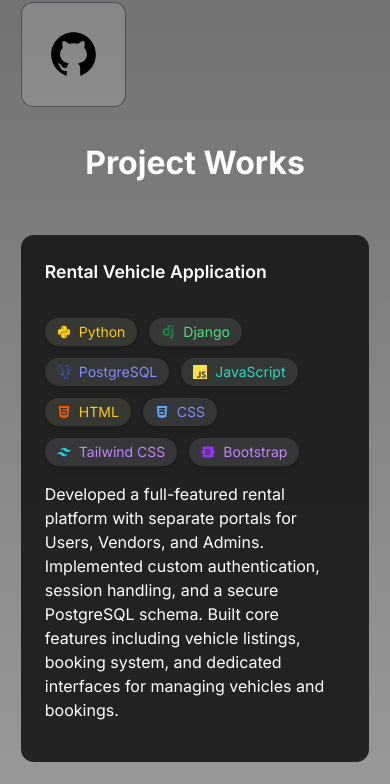
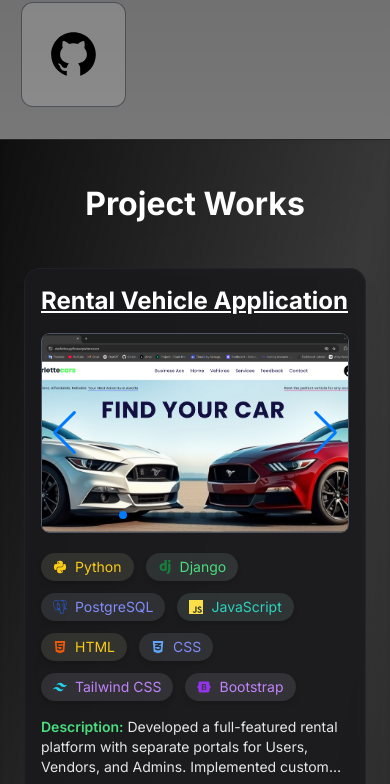
Before and after one commit to jdmkd/my-portfolio, a Next.js app: page / in a window 390 px wide. Shown: the part 2336-3120 px from the top of the page. Built offline with nearby package versions, Linux system fonts and the light colour scheme.

Commit message:
feat: improve project display, loader UX, and responsiveness

```diff
--- a/src/components/Projects/ProjectCard.jsx
+++ b/src/components/Projects/ProjectCard.jsx
@@ -1,43 +1,76 @@
+"use client";
 import Image from "next/image";
+import Link from "next/link";
+import React, { useState } from "react";
 import Tagline from "../../widgets/Tagline";
 import TechTags from "./TechTags";
-import Link from "next/link";
+import { Swiper, SwiperSlide } from "swiper/react";
+import { Navigation, Pagination } from "swiper/modules";
+import "swiper/css";
+import "swiper/css/navigation";
+import "swiper/swiper-bundle.css";
 
-const ProjectCard = ({ item }) => (
-  <div className="relative rounded-[.8rem] overflow-hidden bg-neutral-900/90 hover:bg-gray-900/70 cursor-pointer transition-all duration-500 ease-in-out transform hover:scale-105">
-    <Link href={`/projects/${item.id}`}>
-        <div className="p-6 xl:p-13">
-          <div className="flex items-center justify-between max-w-[27rem] mb-8 md:mb-[2rem] text-[1.1rem] font-semibold">
-            <h2>{item.title}</h2>
+const ProjectCard = ({ item }) => {
+  const [isLoading, setIsLoading] = useState(false);
+
+  const handleNavigate = () => {
+    setIsLoading(true);
+  };
+
+  return (
+    <div className="py-4 px-4 md:px-6 md:py-6 flex flex-col justify-between h-full w-full max-w-lg mx-auto bg-[#1c1c1e]/80 hover:bg-[#2d2d31b8] border border-gray-700/20 rounded-2xl text-white shadow-xl hover:shadow-white-200/10 transition-all duration-500 hover:scale-[1.010] backdrop-blur-sm">
+      {/* Title */}
+      <h2 className="text-2xl font-bold mb-4 text-white underline">{item.title}</h2>
+
+      {/* Image Carousel */}
+      {item.images?.length > 0 && (
+        <div className="mb-5 rounded-lg overflow-hidden">
+          <Swiper
+            spaceBetween={20}
+            slidesPerView={1}
+            navigation
+            pagination={{ clickable: true }}
+            loop
+            modules={[Navigation, Pagination]}
+          >
+            {item.images.map((image, index) => (
+              <SwiperSlide key={index}>
+                <img
+                  src={image.src}
+                  alt={`Project ${index + 1}`}
+                  className="w-full h-[200px] object-cover rounded-lg border border-gray-600"
+                />
+              </SwiperSlide>
+            ))}
+          </Swiper>
         </div>
+      )}
 
+      {/* Tech Tags */}
       <TechTags tags={item.tech_stack} />
 
-          <p className="body-2 my-[1rem]">{item.about}</p>
+      {/* Description */}
+      <p className="text-sm text-gray-200 mt-4 line-clamp-3">
+        <span className="text-green-400 font-semibold">Description:</span> {item.about}
+      </p>
 
-          {/* <div className="flex gap-4 mt-4">
-            {item.live_demo && (
+      {/* Read More */}
+      <div className="mt-5 flex items-center gap-2">
         <Link
-                href={item.live_demo}
-                className="text-sm underline text-blue-500 hover:text-blue-300"
-                target="_blank"
-                rel="noopener noreferrer"
+          href={`/projects/${item.id}`}
+          prefetch={true}
+          onClick={handleNavigate}
+          className="text-sm text-blue-400 hover:text-blue-300 underline"
         >
-                Live Demo
+          Read More →
         </Link>
+
+        {isLoading && (
+          <span className="ml-2 inline-block w-4 h-4 border-2 border-blue-400 border-t-transparent rounded-full animate-spin" />
         )}
-            <Link
-              href={item.code}
-              className="text-sm underline text-blue-500 hover:text-blue-300"
-              target="_blank"
-              rel="noopener noreferrer"
-            >
-              Github Code
-            </Link>
-          </div> */}
       </div>
-    </Link>
     </div>
   );
+};
 
 export default ProjectCard;
--- a/src/components/Projects/Projects.jsx
+++ b/src/components/Projects/Projects.jsx
@@ -1,29 +1,19 @@
-import Button from "../../widgets/Button";
-import Heading from "../../widgets/Heading";
-import Tagline from "../../widgets/Tagline";
-import { check2, grid, loading1 } from "../../assets";
-// import { Gradient } from "../design/Roadmap";
-import Image from "next/image";
-
 import {projectData} from "./project_data"
 import ProjectCard from "./ProjectCard";
 
 const Projects = () => (
-  <section id="projects" className="relative my-[2rem]">
-    <h3 className="text-[2rem] md:text-[3rem] mb-[3rem] font-bold flex justify-center">
-        Project Works
+  <section
+    id="projects"
+    className="relative px-4 sm:px-6 lg:px-6 py-10 bg-gradient-to-br from-[#0f0f0f] via-[#1c1c1c]/70 to-[#0f0f0f] backdrop-blur-xl shadow-inner border-t border-neutral-800"
+  >
+    <h3 className="text-center text-[2rem] md:text-[3rem] font-bold text-white mb-10">
+      Project Works
     </h3>
 
-    <div className="px-[1.3rem] sm:px-[2rem] lg:px-[8rem] mb-5 justify-center items-center">
-      <div className="relative grid gap-6 md:grid-cols-2 md:gap-8 md:pb-[7rem]">
-        {projectData.map((item, index) => (
-
-          <ProjectCard key={index} item={item} />
-
-        ))}
-
-        {/* <Gradient /> */}
-      </div>
+    <div className="px-2 w-full max-w-5xl mx-auto grid grid-cols-1 md:grid-cols-2 gap-6 xl:gap-8">
+      {projectData.map((item, index) => (
+        <ProjectCard key={index} item={item} />
+      ))}
     </div>
   </section>
 );
```
Lines whose indentation alone changed are shown as unchanged.
